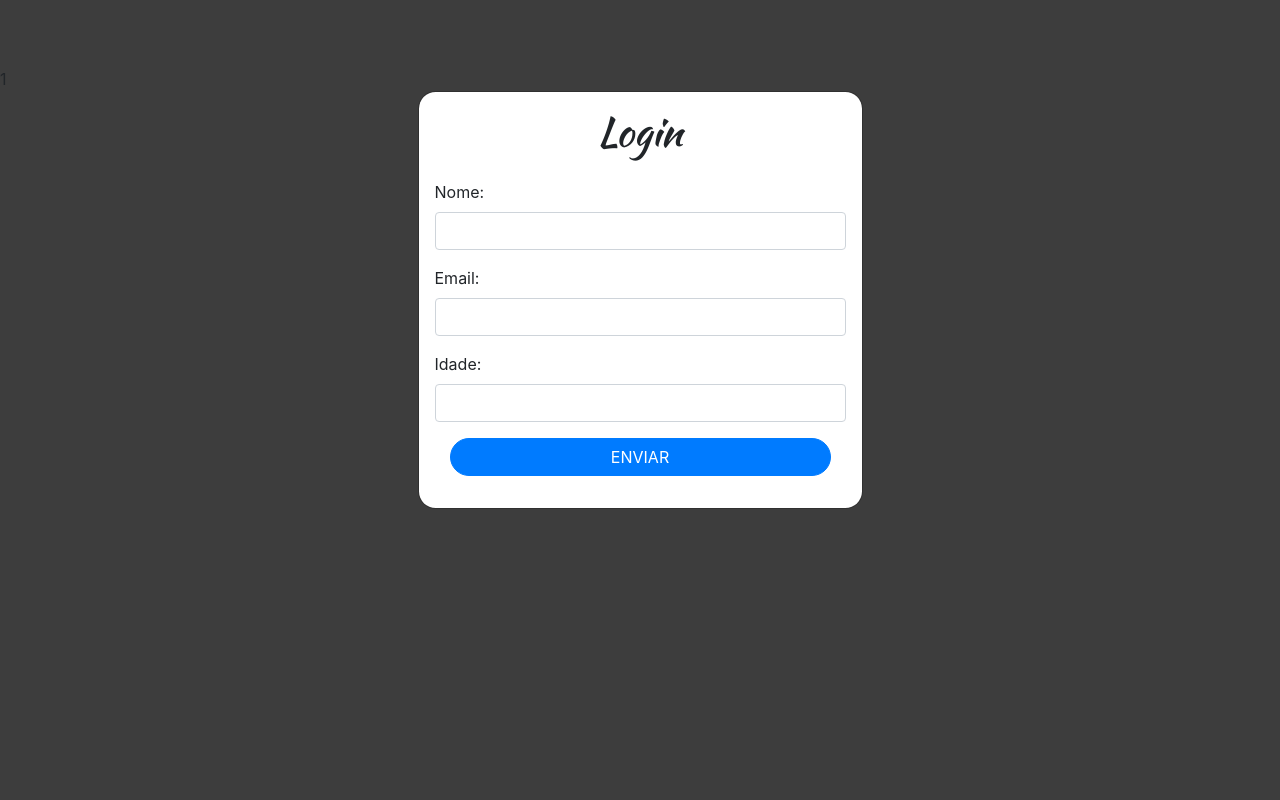
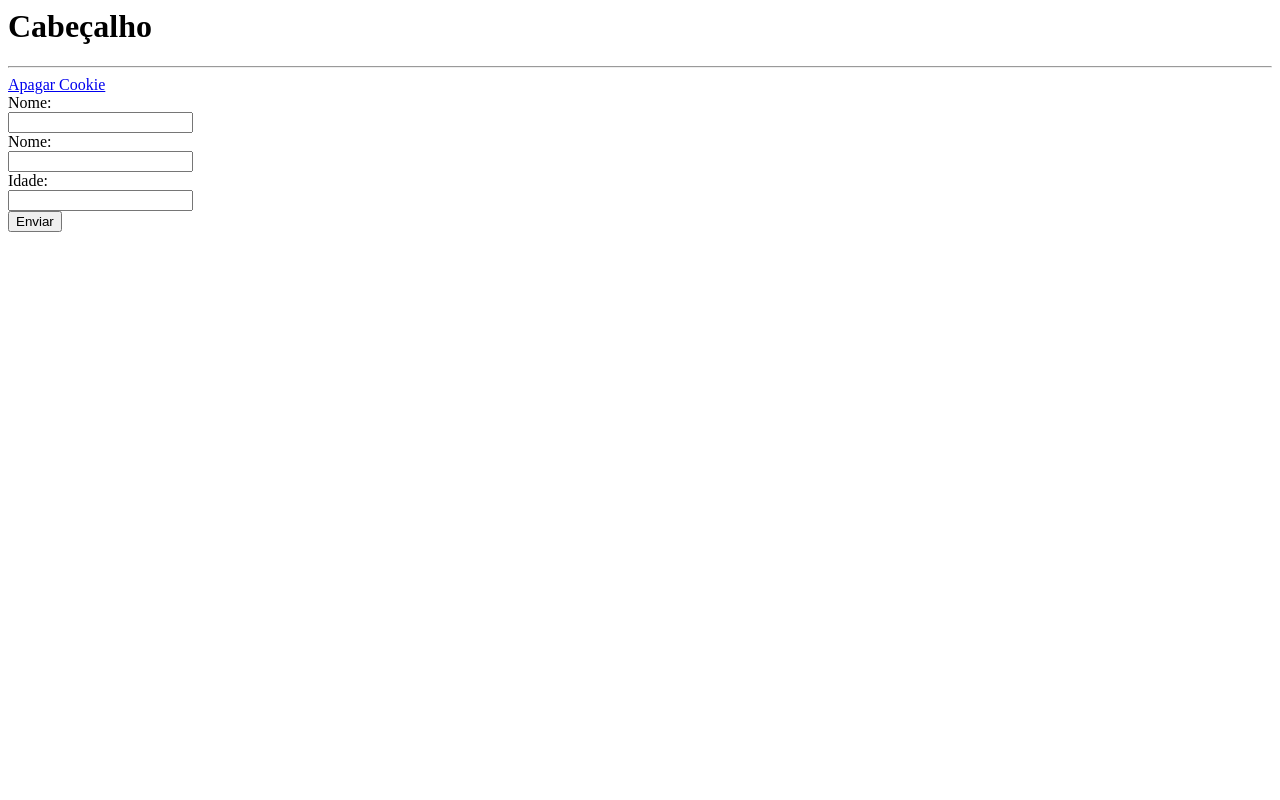
Before and after one commit to JoseRinaldofilho/phpb7, a PHP site: page / in a window 1280 px wide. Run offline with PHP 8.4, Linux system fonts and the light colour scheme; the visitor is signed in with stand-in values (Sample User, id 1); some libraries are stand-ins or nearby versions.

Commit message:
ler arquivo php

```diff
--- /dev/null
+++ b/formularios/apagar.php
@@ -0,0 +1,5 @@
+<?php
+setcookie('nome','',time() - 3600); // um minutos no passado
+
+header("Location: index.php");
+exit();
--- /dev/null
+++ b/formularios/exercicio/apagar2.php
@@ -0,0 +1,5 @@
+<?php
+setcookie('nome','', time() + -3600);
+
+header("Location: index.php");
+exit();
--- a/formularios/header.php
+++ b/formularios/header.php
@@ -1 +1,8 @@
+<h1>Cabeçalho</h1>
 <?php
+if (isset($_COOKIE['nome'])){
+    $nome = $_COOKIE['nome'];
+    echo "<h2>.$nome.</h2>";
+}
+?>
+<hr>
--- a/formularios/index.php
+++ b/formularios/index.php
@@ -1,70 +1,71 @@
 <?php
 session_start();
 require ('header.php');
-if ($_SESSION['aviso']){
-    echo $_SESSION['aviso'];
-}
+
 ?>
+<a href="apagar.php">Apagar Cookie </a>
+
+<form action="recebedor.php" method="post">
+    <label >
+        Nome:
+        <br>
+        <input type="text" name="nome">
+    </label><br>
+    <label >
+        Nome:
+        <br>
+        <input type="email" name="email">
+    </label><br>
+    <label >
+        Idade:
+        <br>
+        <input type="text" name="idade">
+    </label>
+    <br>
+    <input type="submit" value="Enviar">
+</form>
+<!--<link href="//maxcdn.bootstrapcdn.com/bootstrap/4.0.0/css/bootstrap.min.css" rel="stylesheet" id="bootstrap-css">-->
+<!--<script src="//maxcdn.bootstrapcdn.com/bootstrap/4.0.0/js/bootstrap.min.js"></script>-->
+<!--<script src="//cdnjs.cloudflare.com/ajax/libs/jquery/3.2.1/jquery.min.js"></script>-->
+<!------ Include the above in your HEAD tag ---------->
 <!---->
-<!--<form action="recebedor.php" method="post">-->
-<!--    <label >-->
-<!--        Nome:-->
-<!--        <br>-->
-<!--        <input type="text" name="nome">-->
-<!--    </label><br>-->
-<!--    <label >-->
-<!--        Nome:-->
-<!--        <br>-->
-<!--        <input type="email" name="email">-->
-<!--    </label><br>-->
-<!--    <label >-->
-<!--        Idade:-->
-<!--        <br>-->
-<!--        <input type="text" name="idade">-->
-<!--    </label>-->
-<!--    <br>-->
-<!--    <input type="submit" value="Enviar">-->
-<!--</form>-->
-<link href="//maxcdn.bootstrapcdn.com/bootstrap/4.0.0/css/bootstrap.min.css" rel="stylesheet" id="bootstrap-css">
-<script src="//maxcdn.bootstrapcdn.com/bootstrap/4.0.0/js/bootstrap.min.js"></script>
-<script src="//cdnjs.cloudflare.com/ajax/libs/jquery/3.2.1/jquery.min.js"></script>
-<!------ Include the above in your HEAD tag ---------->
-
-<script src="https://cdn.jsdelivr.net/jquery.validation/1.15.1/jquery.validate.min.js"></script>
-<link href="https://fonts.googleapis.com/css?family=Kaushan+Script" rel="stylesheet">
-<link href="https://stackpath.bootstrapcdn.com/font-awesome/4.7.0/css/font-awesome.min.css" rel="stylesheet" integrity="sha384-wvfXpqpZZVQGK6TAh5PVlGOfQNHSoD2xbE+QkPxCAFlNEevoEH3Sl0sibVcOQVnN" crossorigin="anonymous">
-<link rel="stylesheet" href="style.css">
-<script src="js.js"></script>
-<body>
-<div class="container">
-    <div class="row">
-        <div class="col-md-5 mx-auto">
-            <div id="first">
-                <div class="myform form ">
-                    <div class="logo mb-3">
-                        <div class="col-md-12 text-center">
-                            <h1>Login</h1>
-                        </div>
-                    </div>
-                    <form action="recebedor.php" method="post" name="login">
-                        <div class="form-group">
-                            <label >Nome:</label>
-                            <input type="text" name="nome"  class="form-control" id="nome" >
-                        </div>
-                        <div class="form-group">
-                            <label >Email:</label>
-                            <input type="email" name="email" id="email"  class="form-control"  >
-                        </div>
-                        <div class="form-group">
-                            <label >Idade:</label>
-                            <input type="number" name="idade" id="email"  class="form-control"  >
-                        </div>
+<!--<script src="https://cdn.jsdelivr.net/jquery.validation/1.15.1/jquery.validate.min.js"></script>-->
+<!--<link href="https://fonts.googleapis.com/css?family=Kaushan+Script" rel="stylesheet">-->
+<!--<link href="https://stackpath.bootstrapcdn.com/font-awesome/4.7.0/css/font-awesome.min.css" rel="stylesheet" integrity="sha384-wvfXpqpZZVQGK6TAh5PVlGOfQNHSoD2xbE+QkPxCAFlNEevoEH3Sl0sibVcOQVnN" crossorigin="anonymous">-->
+<!--<link rel="stylesheet" href="style.css">-->
+<!--<script src="js.js"></script>-->
+<!--<body>-->
+<!--<div class="container">-->
+<!--    <div class="row">-->
+<!--        <div class="col-md-5 mx-auto">-->
+<!--            <div id="first">-->
+<!--                <div class="myform form ">-->
+<!--                    <div class="logo mb-3">-->
+<!--                        <div class="col-md-12 text-center">-->
+<!--                            <h1>Login</h1>-->
+<!--                        </div>-->
+<!--                    </div>-->
+<!--                    <form action="recebedor.php" method="post" name="login">-->
+<!--                        <div class="form-group">-->
+<!--                            <label >Nome:</label>-->
+<!--                            <input type="text" name="nome"  class="form-control" id="nome" --/*<?php //if ($_SESSION['aviso']){
+//                                echo $_SESSION['aviso'];
+//                            }  ?>
+<!--                        </div>-->
+<!--                        <div class="form-group">-->
+<!--                            <label >Email:</label>-->
+<!--                            <input type="email" name="email" id="email"  class="form-control"  >-->
+<!--                        </div>-->
+<!--                        <div class="form-group">-->
+<!--                            <label >Idade:</label>-->
+<!--                            <input type="number" name="idade" id="email"  class="form-control"  >-->
+<!--                        </div>-->
 <!--                        <div class="form-group">-->
 <!--                            <p class="text-center">exquecia a senha <a href="#">Terms Of Use</a></p>-->
 <!--                        </div>-->
-                        <div class="col-md-12 text-center ">
-                            <button type="submit" class=" btn btn-block mybtn btn-primary tx-tfm">Enviar</button>
-                        </div>
+<!--                        <div class="col-md-12 text-center ">-->
+<!--                            <button type="submit" class=" btn btn-block mybtn btn-primary tx-tfm">Enviar</button>-->
+<!--                        </div>-->
 <!--                        <div class="col-md-12 ">-->
 <!--                            <div class="login-or">-->
 <!--                                <hr class="hr-or">-->
@@ -81,11 +82,11 @@ if ($_SESSION['aviso']){
 <!--                        <div class="form-group">-->
 <!--                            <p class="text-center">Don't have account? <a href="#" id="signup">Sign up here</a></p>-->
 <!--                        </div>-->
-                    </form>
-
-                </div>
-            </div>
-            <div id="second">
+<!--                    </form>-->
+<!---->
+<!--                </div>-->
+<!--            </div>-->
+<!--            <div id="second">-->
 <!--                <div class="myform form ">-->
 <!--                    <div class="logo mb-3">-->
 <!--                        <div class="col-md-12 text-center">-->
--- /dev/null
+++ b/ler_aqruivos/index.php
@@ -0,0 +1 @@
+<?php
```
Also changed, not shown: formularios/exercicio/cabeca.php (added, +8 -0 lines), formularios/exercicio/index.php (added, +13 -0 lines), formularios/exercicio/pegar.php (added, +19 -0 lines), formularios/recebedor.php (+6 -4 lines).
